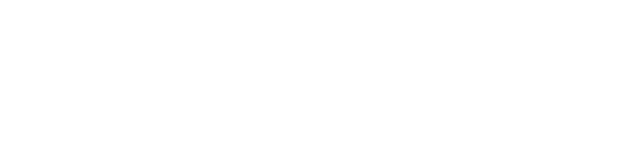
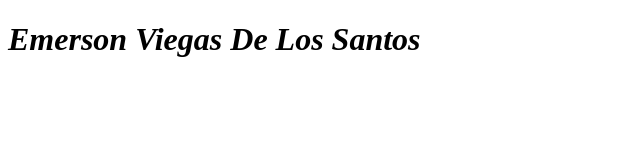
Before and after one commit to emerson-viegas/emerson-viegas.github.io, a plain HTML site: page index.html in a window 1280 px wide. Shown: the whole page, without its empty margins (0-640 px from the left). Drawn offline with Linux system fonts and the light colour scheme.

Commit message:
trocado titulo da pagina e inserido nome completo em h1

```diff
--- a/index.html
+++ b/index.html
@@ -4,9 +4,11 @@
     <meta charset="UTF-8">
     <meta http-equiv="X-UA-Compatible" content="IE=edge">
     <meta name="viewport" content="width=device-width, initial-scale=1.0">
-    <title>Document</title>
+    <title>Portifólio Emerson Viegas</title>
 </head>
 <body>
 
+    <h1><em>Emerson Viegas De Los Santos</em></h1>
+
 </body>
 </html>
```
